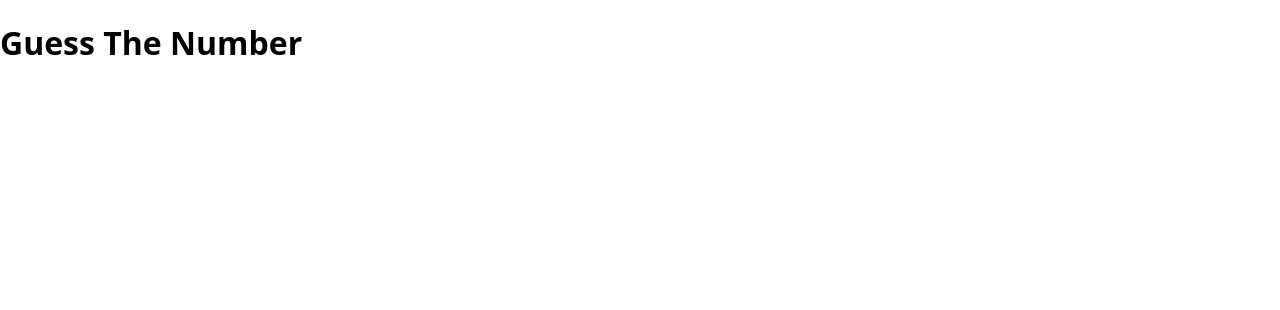
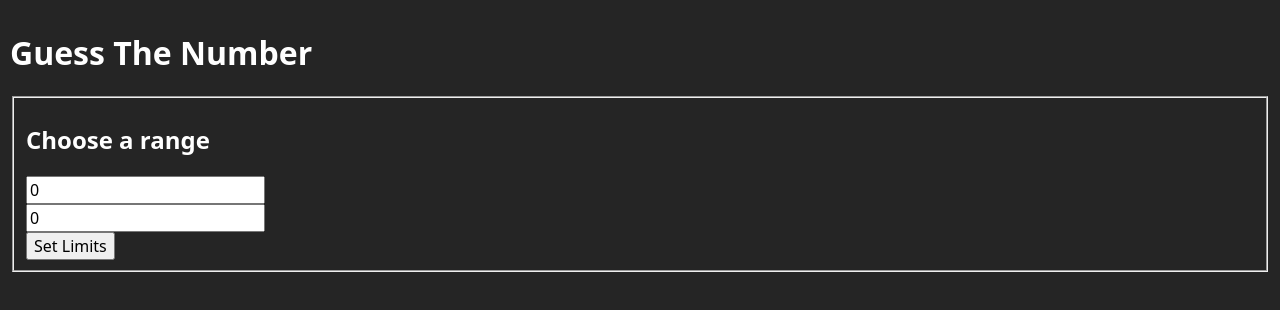
Before and after one commit to angkushsahu/guessing-game, a React (Create React App) app: page / in a window 1280 px wide. Shown: the top 310 px of the page. Built offline with nearby package versions, Linux system fonts and the light colour scheme.

Commit message:
added game logic

```diff
--- a/src/App.tsx
+++ b/src/App.tsx
@@ -1,9 +1,21 @@
+import { useState } from "react";
+import { Limits, PlayGame } from "components";
+
 const App = () => {
-    return (
-        <main>
-            <h1>Guess The Number</h1>
-        </main>
-    );
+	const [areLimitsSet, setAreLimitsSet] = useState(false);
+	const [maxAttempts, setMaxAttempts] = useState(0);
+	const [randomNumber, setRandomNumber] = useState(0);
+
+	return (
+		<main className="root">
+			<h1>Guess The Number</h1>
+			{!areLimitsSet ? (
+				<Limits setAreLimitsSet={setAreLimitsSet} setMaxAttempts={setMaxAttempts} setRandomNumber={setRandomNumber} />
+			) : (
+				<PlayGame maxAttempts={maxAttempts} randomNumber={randomNumber} />
+			)}
+		</main>
+	);
 };
 
 export default App;
--- /dev/null
+++ b/src/components/failed.tsx
@@ -0,0 +1,12 @@
+import ReloadGame from "./reloadGame";
+
+const Failed = () => {
+	return (
+		<section>
+			<h1>Sorry, you exhausted your max attempts 😢</h1>
+			<ReloadGame />
+		</section>
+	);
+};
+
+export default Failed;
--- /dev/null
+++ b/src/components/index.ts
@@ -0,0 +1,2 @@
+export { default as Limits } from "./limits";
+export { default as PlayGame } from "./playGame";
--- /dev/null
+++ b/src/components/limits.tsx
@@ -0,0 +1,52 @@
+import { useState } from "react";
+import { LimitProps } from "types";
+import { setLimits, updateLowerLimit, updateUpperLimit } from "utils";
+
+const Limits = (props: LimitProps) => {
+	const { setAreLimitsSet, setRandomNumber, setMaxAttempts } = props;
+
+	const [incorrectLimits, setIncorrectLimits] = useState(false);
+	const [lowerLimit, setLowerLimit] = useState(0);
+	const [upperLimit, setUpperLimit] = useState(0);
+
+	const setLimitWrapper = () => {
+		const args = { upperLimit, lowerLimit, setIncorrectLimits, setAreLimitsSet, setRandomNumber, setMaxAttempts };
+		setLimits(args);
+	};
+
+	return (
+		<fieldset>
+			<h2>Choose a range</h2>
+			<div>
+				<div>
+					<label htmlFor="lowerLimit"></label>
+					<input
+						type="text"
+						name="lowerLimit"
+						id="lowerLimit"
+						placeholder="Choose Lower Limit"
+						value={lowerLimit}
+						onChange={(e) => updateLowerLimit(e, setLowerLimit)}
+					/>
+				</div>
+				<div>
+					<label htmlFor="upperLimit"></label>
+					<input
+						type="text"
+						name="upperLimit"
+						id="upperLimit"
+						placeholder="Choose Upper Limit"
+						value={upperLimit}
+						onChange={(e) => updateUpperLimit(e, setUpperLimit)}
+					/>
+				</div>
+			</div>
+			{incorrectLimits ? <p className="error">Difference between upper limit and lower limit should be more than 100</p> : null}
+			<button type="button" onClick={setLimitWrapper}>
+				Set Limits
+			</button>
+		</fieldset>
+	);
+};
+
+export default Limits;
--- /dev/null
+++ b/src/components/playGame.tsx
@@ -0,0 +1,52 @@
+import { FormEvent, useState } from "react";
+import { PlayGameProps, StatusType } from "types";
+import { checkGuess, updateGuess } from "utils";
+import Failed from "./failed";
+import Success from "./success";
+
+const PlayGame = (props: PlayGameProps) => {
+	const { maxAttempts, randomNumber } = props;
+
+	const [attempts, setAttempts] = useState<string[]>([]);
+	const [guess, setGuess] = useState(0);
+	const [status, setStatus] = useState<StatusType>("playing");
+
+	const checkGuessWrapper = (e: FormEvent) => {
+		const args = { e, attempts: attempts.length, guess, maxAttempts, randomNumber, setAttempts, setGuess, setStatus, status };
+		checkGuess(args);
+	};
+
+	return (
+		<>
+			{status === "playing" ? (
+				<>
+					{attempts.map((attempt, idx) => (
+						<p key={idx} className={status ? "" : "error"}>
+							{attempt}
+						</p>
+					))}
+					<form onSubmit={checkGuessWrapper}>
+						<label htmlFor="guess"></label>
+						<input
+							type="text"
+							name="guess"
+							id="guess"
+							placeholder="Enter your guess ...."
+							value={guess}
+							onChange={(e) => updateGuess(e, setGuess)}
+						/>
+						<button type="submit">Check</button>
+					</form>
+					<h2>Attempts : {attempts.length}</h2>
+					<h2>Max Attempts : {maxAttempts}</h2>
+				</>
+			) : status === "success" ? (
+				<Success />
+			) : (
+				<Failed />
+			)}
+		</>
+	);
+};
+
+export default PlayGame;
--- /dev/null
+++ b/src/components/reloadGame.tsx
@@ -0,0 +1,13 @@
+const ReloadGame = () => {
+	const reload = () => {
+		window.location.reload();
+	};
+
+	return (
+		<button type="button" onClick={reload}>
+			Reload game
+		</button>
+	);
+};
+
+export default ReloadGame;
--- /dev/null
+++ b/src/components/success.tsx
@@ -0,0 +1,12 @@
+import ReloadGame from "./reloadGame";
+
+const Success = () => {
+	return (
+		<section>
+			<h1>Hurrah 🥳, you succeeded</h1>
+			<ReloadGame />
+		</section>
+	);
+};
+
+export default Success;
--- a/src/index.css
+++ b/src/styles.css
@@ -14,8 +14,6 @@ html {
 *::after,
 *::before {
     box-sizing: border-box;
-    border: none;
-    outline: none;
 }
 
 body {
@@ -45,3 +43,14 @@ input {
 :focus:not(:focus-visible) {
     outline: none;
 }
+
+.root {
+    background-color: #252525;
+    color: #ffffff;
+    min-height: 100vh;
+    padding: 1rem;
+}
+
+.error {
+    color: #ff0000;
+}
--- /dev/null
+++ b/src/types.ts
@@ -0,0 +1,35 @@
+import { Dispatch, FormEvent, SetStateAction } from "react";
+
+export type StatusType = "playing" | "failed" | "success";
+
+export type SetLimitArgs = {
+	upperLimit: number;
+	lowerLimit: number;
+	setIncorrectLimits: Dispatch<SetStateAction<boolean>>;
+	setAreLimitsSet: Dispatch<SetStateAction<boolean>>;
+	setRandomNumber: Dispatch<SetStateAction<number>>;
+	setMaxAttempts: Dispatch<SetStateAction<number>>;
+};
+
+export type CheckGuessArgs = {
+	e: FormEvent;
+	attempts: number;
+	maxAttempts: number;
+	status: StatusType;
+	randomNumber: number;
+	guess: number;
+	setAttempts: Dispatch<React.SetStateAction<string[]>>;
+	setStatus: Dispatch<React.SetStateAction<StatusType>>;
+	setGuess: Dispatch<React.SetStateAction<number>>;
+};
+
+export type LimitProps = {
+	setAreLimitsSet: Dispatch<SetStateAction<boolean>>;
+	setRandomNumber: Dispatch<SetStateAction<number>>;
+	setMaxAttempts: Dispatch<SetStateAction<number>>;
+};
+
+export type PlayGameProps = {
+	maxAttempts: number;
+	randomNumber: number;
+};
--- /dev/null
+++ b/src/utils.ts
@@ -0,0 +1,101 @@
+import { ChangeEvent, Dispatch, SetStateAction } from "react";
+import { CheckGuessArgs, SetLimitArgs } from "./types";
+
+export const getRandomNumber = (low: number, high: number) => {
+	const randomNumber = Math.floor(low + Math.random() * (high - low + 1));
+	return randomNumber ? randomNumber : 1;
+};
+
+export const isNumber = (value: string) => {
+	const numbers = ["0", "1", "2", "3", "4", "5", "6", "7", "8", "9"];
+	let condition = false;
+
+	for (let number in numbers) {
+		if (number === value) {
+			condition = true;
+		}
+	}
+
+	return condition;
+};
+
+export const updateLowerLimit = (e: ChangeEvent<HTMLInputElement>, setLowerLimit: Dispatch<SetStateAction<number>>) => {
+	const { value } = e.target;
+	if (!value.length) {
+		setLowerLimit(0);
+		return;
+	}
+	if (!isNumber(value.substring(value.length - 1))) {
+		return;
+	}
+
+	setLowerLimit(Number(value));
+};
+
+export const updateUpperLimit = (e: ChangeEvent<HTMLInputElement>, setUpperLimit: Dispatch<SetStateAction<number>>) => {
+	const { value } = e.target;
+	if (!value.length) {
+		setUpperLimit(0);
+		return;
+	}
+	if (!isNumber(value.substring(value.length - 1))) {
+		return;
+	}
+
+	setUpperLimit(Number(value));
+};
+
+export const updateGuess = (e: ChangeEvent<HTMLInputElement>, setGuess: Dispatch<SetStateAction<number>>) => {
+	const { value } = e.target;
+	if (!value.length) {
+		setGuess(0);
+		return;
+	}
+	if (!isNumber(value.substring(value.length - 1))) {
+		return;
+	}
+
+	setGuess(Number(value));
+};
+
+export const setLimits = (args: SetLimitArgs) => {
+	const { upperLimit, lowerLimit, setIncorrectLimits, setAreLimitsSet, setRandomNumber, setMaxAttempts } = args;
+
+	if (upperLimit - lowerLimit < 100) {
+		setIncorrectLimits(true);
+		setAreLimitsSet(false);
+		return;
+	}
+
+	setIncorrectLimits(false);
+	setAreLimitsSet(true);
+	setRandomNumber(getRandomNumber(lowerLimit, upperLimit));
+	setMaxAttempts(Math.ceil(Math.log2(upperLimit - lowerLimit)));
+};
+
+export const checkGuess = (args: CheckGuessArgs) => {
+	const { e, attempts, maxAttempts, status, randomNumber, guess, setAttempts, setStatus, setGuess } = args;
+
+	e.preventDefault();
+	console.log(`Status: ${status}, Attempts: ${attempts}, Max Attempts: ${maxAttempts}, Random Number: ${randomNumber}`);
+
+	if (attempts === maxAttempts - 1) {
+		setStatus(randomNumber === guess ? "success" : "failed");
+		return;
+	}
+	if (status === "success" || status === "failed") {
+		return;
+	}
+	let guessedNumber = Number(guess);
+
+	if (guessedNumber < randomNumber) {
+		setAttempts((prev) => [...prev, `${guess} : Enter a larger value`]);
+	} else if (guessedNumber > randomNumber) {
+		setAttempts((prev) => [...prev, `${guess} : Enter a smaller value`]);
+	} else {
+		setAttempts((prev) => [...prev, `Hurrah 🥳, you cracked it in ${attempts + 1} ${attempts === 1 ? "attempt" : "attempts"}`]);
+		setStatus("success");
+	}
+
+	setGuess(0);
+};
```
Also changed, not shown: src/index.tsx (+6 -6 lines), tsconfig.json (+4 -9 lines), 1 other file (tests, documents, lock files or other folders).
